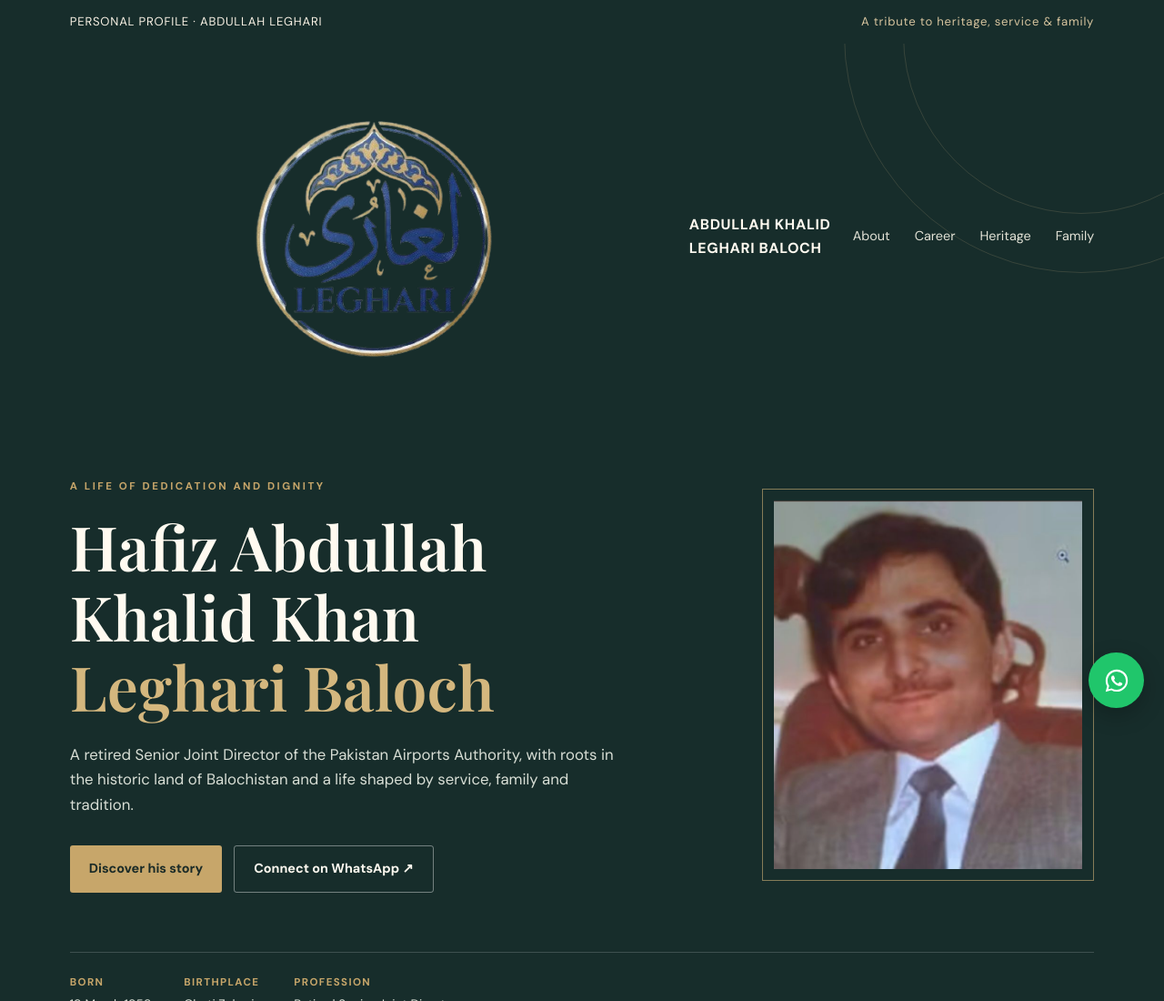
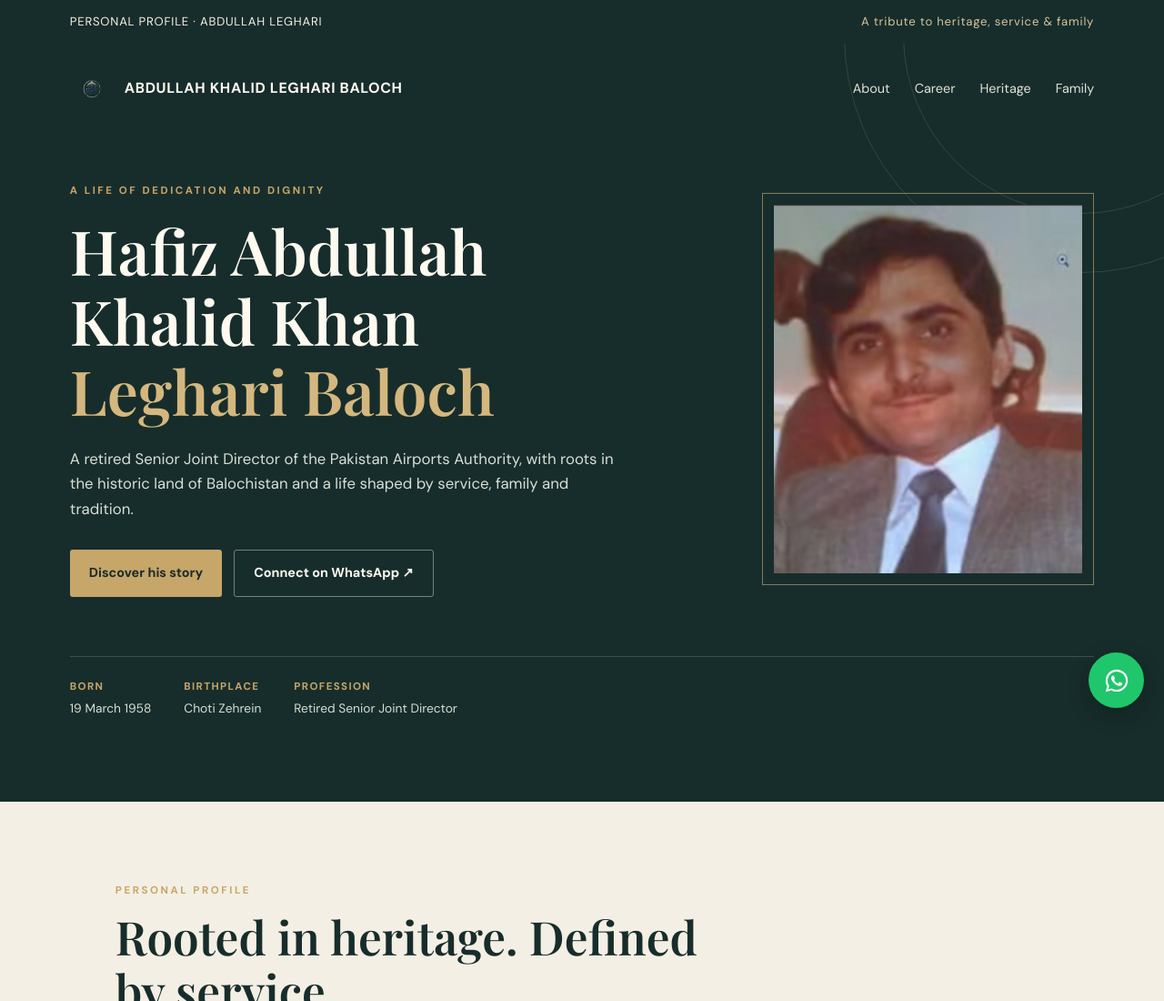
Before and after one commit to abdullahleghari/abdullahleghari.github.io, a plain HTML site: page index.html in a window 1280 px wide. Shown: the top 1100 px of the page at 91% size. Drawn offline with nearby package versions, Linux system fonts and the light colour scheme.

Commit message:
Add brand logo styles to index.html

```diff
--- a/index.html
+++ b/index.html
@@ -33,6 +33,13 @@
     header:before { width: 520px; height: 520px; right: -170px; top: -270px; }
     header:after { width: 390px; height: 390px; right: -105px; top: -205px; }
     nav { max-width: 1180px; margin: auto; display: flex; justify-content: space-between; align-items: center; gap: 24px; position: relative; z-index: 1; }
+    .brand-logo {
+  width: 48px;
+  height: 48px;
+  object-fit: contain;
+  display: block;
+  flex-shrink: 0;
+}
     .brand { display: flex; align-items: center; gap: 12px; font-weight: 700; letter-spacing: .04em; }
     .brand-mark { width: 38px; height: 38px; display: grid; place-items: center; border: 1px solid var(--gold); color: var(--gold); transform: rotate(45deg); }
     .brand-mark span { transform: rotate(-45deg); font-family: Georgia, serif; font-size: 1.1rem; }
```
